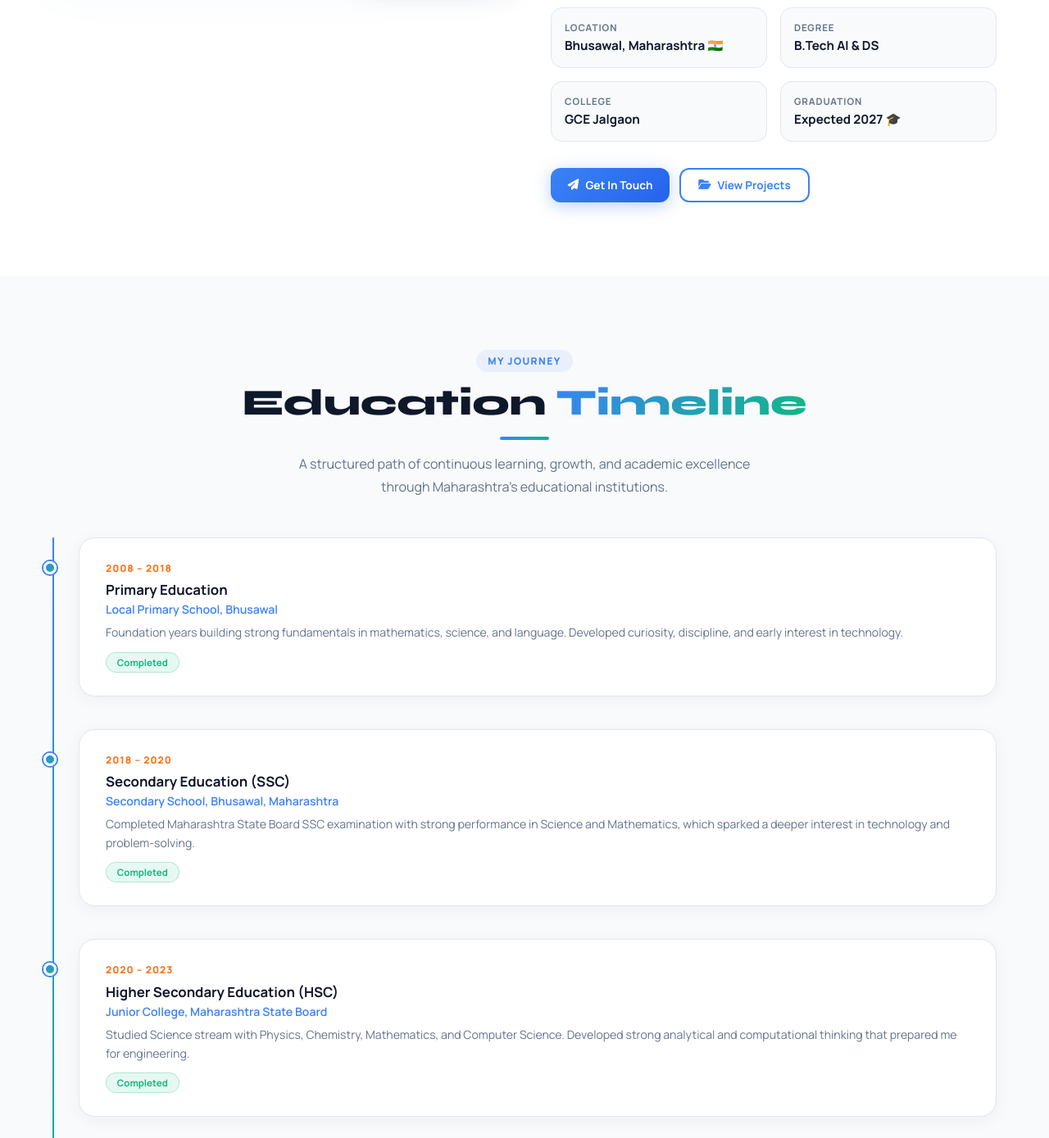
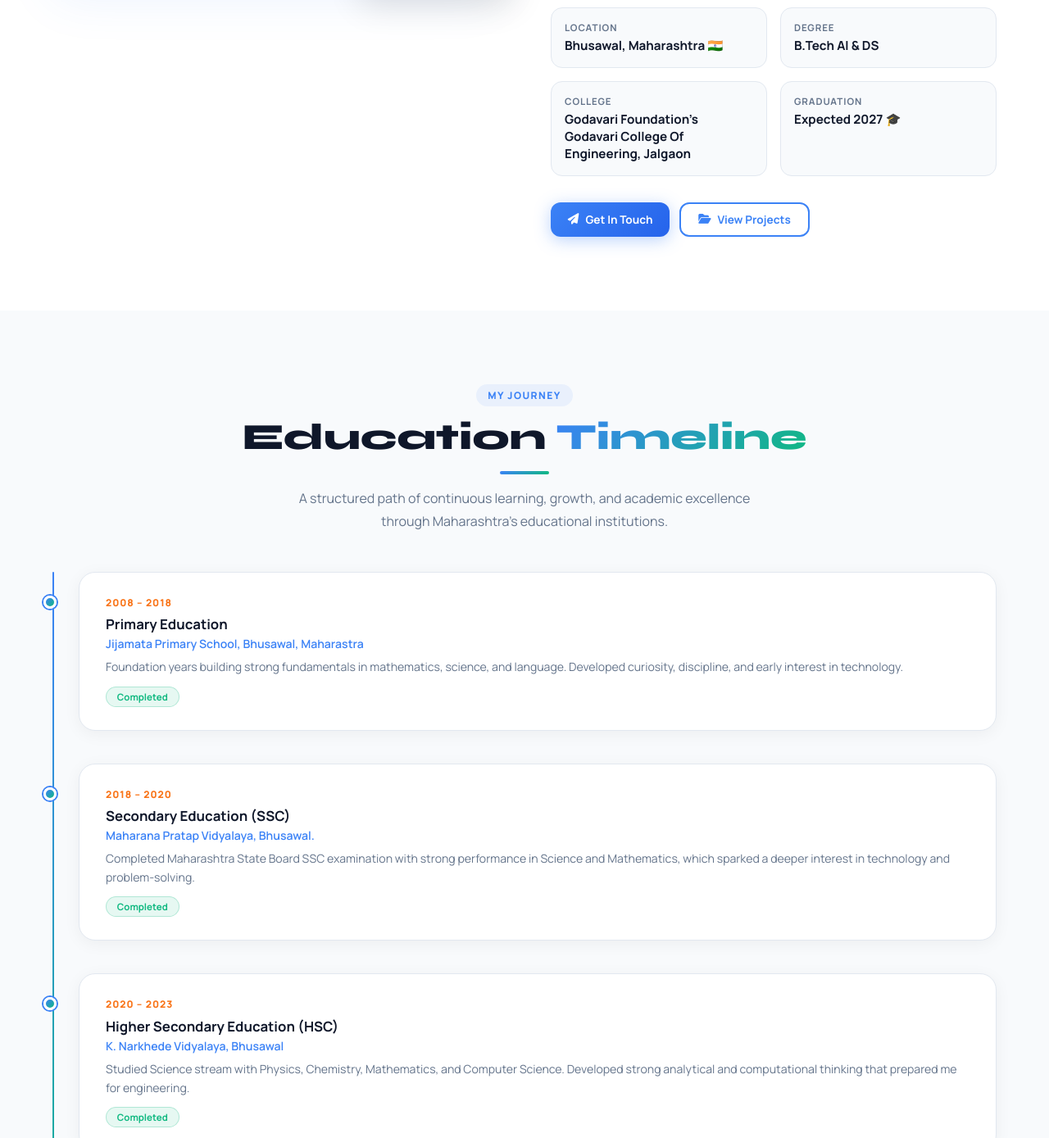
Before and after one commit to chaudhariyash24/Yash-Portfolio, a plain HTML site: page index.html in a window 1280 px wide. Shown: the part 1983-3372 px from the top of the page at 82% size. Drawn offline with Linux system fonts and the light colour scheme.

Commit message:
Update index.html

```diff
--- a/index.html
+++ b/index.html
@@ -750,7 +750,7 @@ footer {
           </div>
           <div class="fact-item">
             <div class="fact-label">College</div>
-            <div class="fact-value">GCE Jalgaon</div>
+            <div class="fact-value">Godavari Foundation's Godavari College Of Engineering, Jalgaon</div>
           </div>
           <div class="fact-item">
             <div class="fact-label">Graduation</div>
@@ -780,7 +780,7 @@ footer {
         <div class="timeline-dot"></div>
         <div class="timeline-year">2008 – 2018</div>
         <div class="timeline-title">Primary Education</div>
-        <div class="timeline-sub">Local Primary School, Bhusawal</div>
+        <div class="timeline-sub">Jijamata Primary School, Bhusawal, Maharastra</div>
         <div class="timeline-desc">Foundation years building strong fundamentals in mathematics, science, and language. Developed curiosity, discipline, and early interest in technology.</div>
         <span class="timeline-badge">Completed</span>
       </div>
@@ -788,7 +788,7 @@ footer {
         <div class="timeline-dot"></div>
         <div class="timeline-year">2018 – 2020</div>
         <div class="timeline-title">Secondary Education (SSC)</div>
-        <div class="timeline-sub">Secondary School, Bhusawal, Maharashtra</div>
+        <div class="timeline-sub">Maharana Pratap Vidyalaya, Bhusawal.</div>
         <div class="timeline-desc">Completed Maharashtra State Board SSC examination with strong performance in Science and Mathematics, which sparked a deeper interest in technology and problem-solving.</div>
         <span class="timeline-badge">Completed</span>
       </div>
@@ -796,7 +796,7 @@ footer {
         <div class="timeline-dot"></div>
         <div class="timeline-year">2020 – 2023</div>
         <div class="timeline-title">Higher Secondary Education (HSC)</div>
-        <div class="timeline-sub">Junior College, Maharashtra State Board</div>
+        <div class="timeline-sub">K. Narkhede Vidyalaya, Bhusawal</div>
         <div class="timeline-desc">Studied Science stream with Physics, Chemistry, Mathematics, and Computer Science. Developed strong analytical and computational thinking that prepared me for engineering.</div>
         <span class="timeline-badge">Completed</span>
       </div>
```
